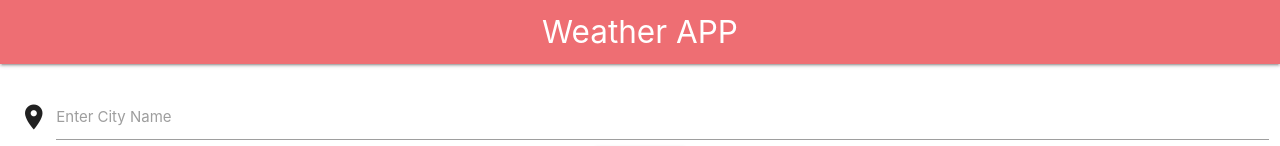
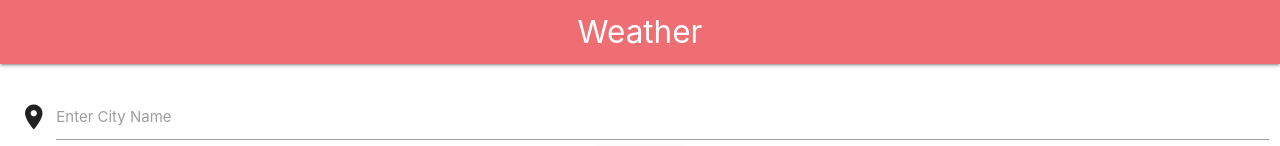
Before and after one commit to YenHungLai/weather, a React (Create React App) app: page / in a window 1280 px wide. Shown: the top 146 px of the page. Built offline with nearby package versions, Linux system fonts and the light colour scheme.

Commit message:
changed title

```diff
--- a/public/index.html
+++ b/public/index.html
@@ -28,7 +28,7 @@
       work correctly both with client-side routing and a non-root public URL.
       Learn how to configure a non-root public URL by running `npm run build`.
     -->
-    <title>React App</title>
+    <title>Weather</title>
   </head>
   <body>
     <noscript>You need to enable JavaScript to run this app.</noscript>
--- a/src/uiComponent/Navbar.js
+++ b/src/uiComponent/Navbar.js
@@ -5,7 +5,7 @@ const Navbar = (props) => {
     return (
         <nav>
             <div className="nav-wrapper">
-                <span className="brand-logo center">Weather APP</span>
+                <span className="brand-logo center">Weather</span>
             </div>
         </nav>
     );
```
Also changed, not shown: src/App.js (+8 -16 lines).
